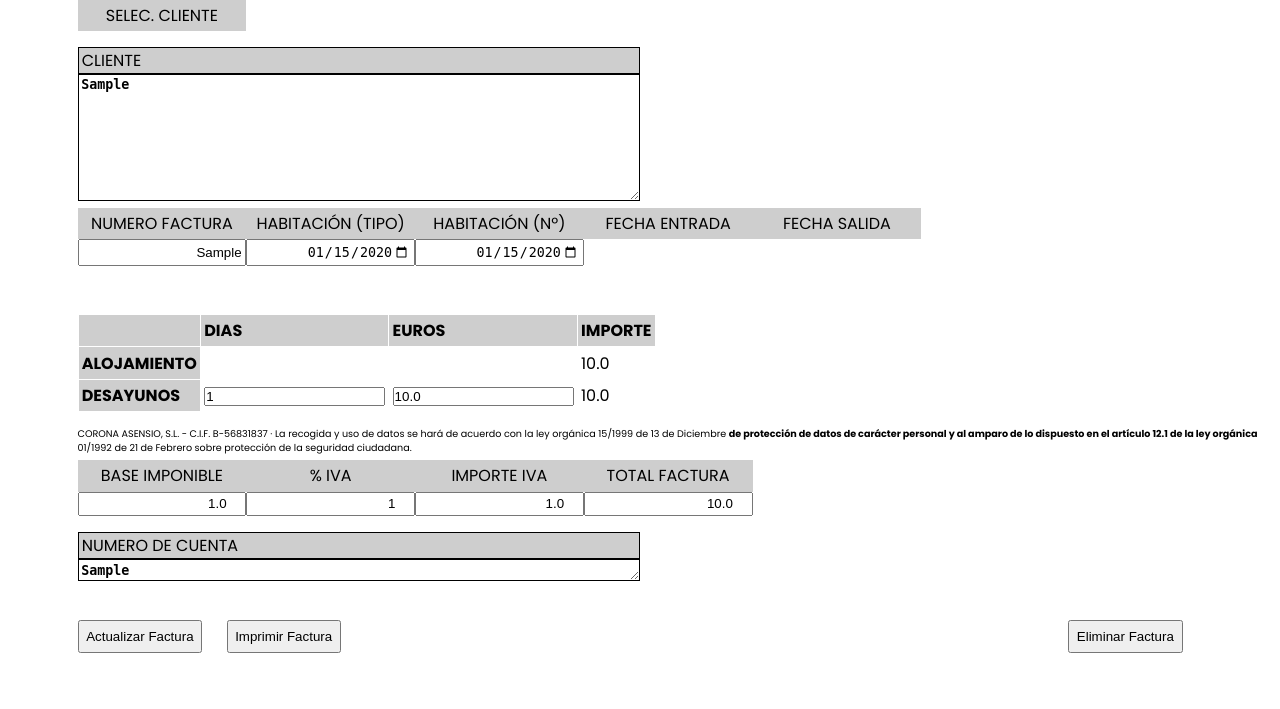
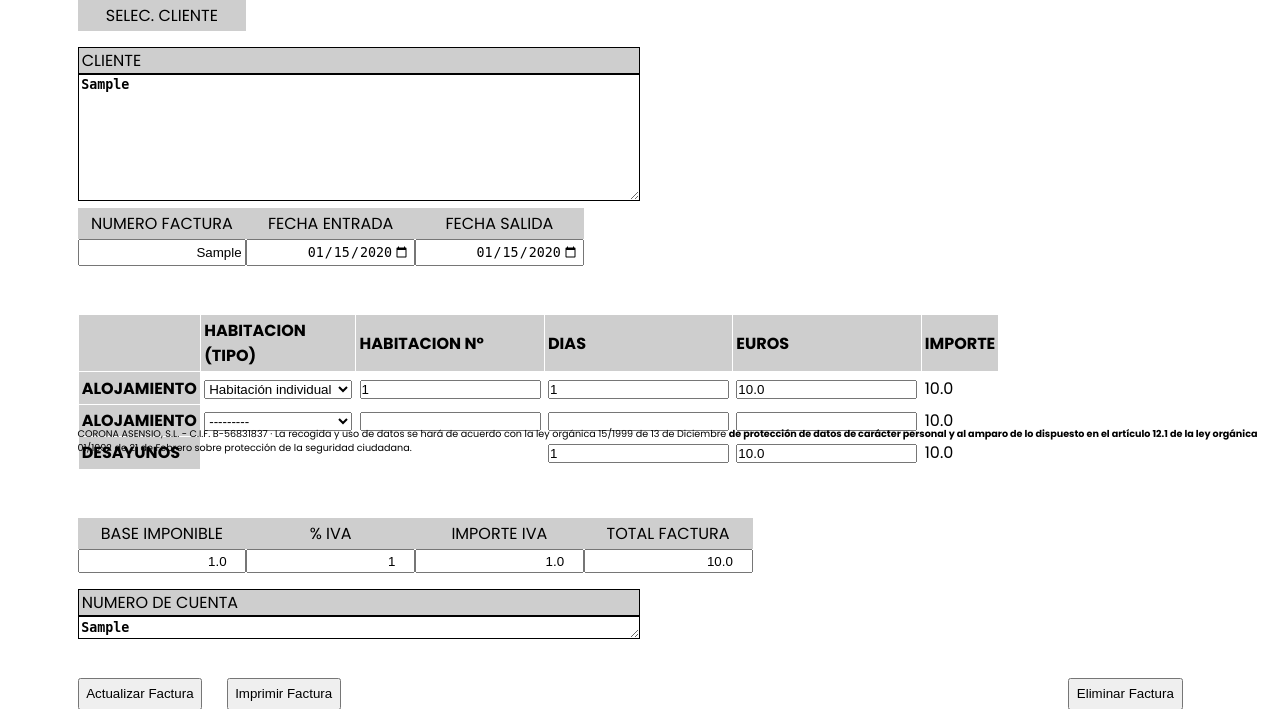
Before and after one commit to mlevitorresv/FacturacionSW, a Django app: page /facturas/1 in a window 1280 px wide. Shown: the part 345-1054 px from the top of the page. Before the commit the page ends 998 px from the top, so only its background shows below. Run offline with Django 5.2, Linux system fonts and the light colour scheme; tables that the repository leaves empty hold one stand-in row (values such as "Sample post"); some web fonts are replaced.

Commit message:
mostrar todos los datos correctamente en factura/id (no actualiza datos)

```diff
--- a/FacturacionSW/CoronaCastilla/templates/gestionarFactura.html
+++ b/FacturacionSW/CoronaCastilla/templates/gestionarFactura.html
@@ -37,8 +37,6 @@
         <div class="plantilla__form__articulos">
             <div class="plantilla__form__articulos__fields">
                 <p class="plantilla__form__articulos__fields__field">NUMERO FACTURA</p>
-                <p class="plantilla__form__articulos__fields__field">HABITACIÓN (TIPO)</p>
-                <p class="plantilla__form__articulos__fields__field">HABITACIÓN (Nº)</p>
                 <p class="plantilla__form__articulos__fields__field">FECHA ENTRADA</p>
                 <p class="plantilla__form__articulos__fields__field">FECHA SALIDA</p>
             </div>
@@ -55,32 +53,46 @@
             <thead class="plantilla__form__tabla__thead">
                 <tr class="plantilla__form__tabla__thead__trow">
                     <td class="plantilla__form__tabla__thead__trow__tdata"></td>
+                    <td class="plantilla__form__tabla__thead__trow__tdata">HABITACION (TIPO)</td>
+                    <td class="plantilla__form__tabla__thead__trow__tdata">HABITACION Nº</td>
                     <td class="plantilla__form__tabla__thead__trow__tdata">DIAS</td>
                     <td class="plantilla__form__tabla__thead__trow__tdata">EUROS</td>
                     <td class="plantilla__form__tabla__thead__trow__tdata">IMPORTE</td>
                 </tr>
             </thead>
+            {{ habitacion_formset.management_form }}  <!-- Añadir los campos ocultos del formset -->
             <tbody class="plantilla__form__tabla__tbody">
+                {% for habitacion in habitacion_formset %}
                 <tr class="plantilla__form__tabla__tbody__trow">
                     <td class="plantilla__form__tabla__tbody__trow__tdata">ALOJAMIENTO</td>
                     <td class="plantilla__form__tabla__tbody__trow__tdata">
-                        {{ form.alojamiento_dias }}
+                        {{ habitacion.tipo_habitacion }}
                     </td>
                     <td class="plantilla__form__tabla__tbody__trow__tdata">
-                        {{ form.alojamiento_precio }}
+                        {{ habitacion.numero_habitacion }}
                     </td>
-                    <td class="plantilla__form__tabla__tbody__trow__tdata"  id="alojamientoResult">{{ alojamiento_result }}</td>
+                    <td class="plantilla__form__tabla__tbody__trow__tdata">
+                        {{ habitacion.alojamiento_dias }}
+                    </td>
+                    <td class="plantilla__form__tabla__tbody__trow__tdata">
+                        {{ habitacion.alojamiento_precio }}
+                    </td>
+                    <td class="plantilla__form__tabla__tbody__trow__tdata" id="alojamientoResult">{{ alojamiento_result }}</td>
                 </tr>
+                {% endfor %}
 
                 <tr class="plantilla__form__tabla__tbody__trow">
                     <td class="plantilla__form__tabla__tbody__trow__tdata">DESAYUNOS</td>
+                    <td class="plantilla__form__tabla__tbody__trow__tdata"></td>
+                    <td class="plantilla__form__tabla__tbody__trow__tdata"></td>
                     <td class="plantilla__form__tabla__tbody__trow__tdata">
                         {{ form.desayuno_dias }}
                     </td>
                     <td class="plantilla__form__tabla__tbody__trow__tdata">
                         {{ form.desayuno_precio }}
                     </td>
-                    <td class="plantilla__form__tabla__tbody__trow__tdata" id="desayunoResult">{{ desayuno_result }}</td>
+                    <td class="plantilla__form__tabla__tbody__trow__tdata" id="desayunoResult">{{ desayuno_result }}
+                    </td>
                 </tr>
             </tbody>
         </table>
--- a/FacturacionSW/CoronaCastilla/views/facturasViews.py
+++ b/FacturacionSW/CoronaCastilla/views/facturasViews.py
@@ -163,36 +163,56 @@
 def view_factura_id(request, factura_id):
     factura = get_object_or_404(Factura, id=factura_id)
 
+    # Crear el FormSet para las habitaciones
+    HabitacionFormSet = modelformset_factory(Habitacion, form=HabitacionForm, extra=1, can_delete=True)
+
     if request.method == 'POST':
         form = FacturaForm(request.POST, instance=factura)
+        habitacion_formset = HabitacionFormSet(request.POST, queryset=factura.habitaciones.all())
 
-        if form.is_valid():
+        if form.is_valid() and habitacion_formset.is_valid():
             form.save()
 
+            # Guardar cada habitación en el FormSet
+            for habitacion_form in habitacion_formset:
+                if habitacion_form.cleaned_data and habitacion_form not in habitacion_formset.deleted_forms:
+                    habitacion = habitacion_form.save(commit=False)
+                    habitacion.factura = factura  # Asignar la factura a la habitación
+                    habitacion.save()
+
+            # Eliminar las habitaciones marcadas para eliminar
+            for habitacion_form in habitacion_formset.deleted_forms:
+                habitacion_form.instance.delete()
+
+            # Generar y guardar el PDF de la factura
             factura_name = f"factura_{str(factura.numero_factura).replace('/', '_')}.pdf"
-            external_drive_path = "D:\FACTURAS"
+            external_drive_path = "D:\\FACTURAS"
             output_path = os.path.join(external_drive_path, factura_name)
             generate_pdf(factura, output_path)
 
             messages.success(request, "Factura actualizada correctamente.")
             return redirect('facturas')
         else:
-            print(form.errors)
+            print('Errores:', form.errors, habitacion_formset.errors)
     else:
         form = FacturaForm(instance=factura)
+        habitacion_formset = HabitacionFormSet(queryset=factura.habitaciones.all())
 
-    for habitacion in factura.habitaciones.all():
-        alojamiento_result = habitacion.alojamiento_dias * habitacion.alojamiento_precio
+    # Calcular resultados de alojamiento y desayuno
+    habitaciones = factura.habitaciones.all()
+    alojamiento_result = sum(habitacion.alojamiento_dias * habitacion.alojamiento_precio for habitacion in habitaciones)
     desayuno_result = factura.desayuno_dias * factura.desayuno_precio
 
     context = {
         'factura': factura,
+        'form': form,
+        'habitacion_formset': habitacion_formset,  # Incluir el formset en el contexto
         'alojamiento_result': alojamiento_result,
-        'desayuno_result': desayuno_result,
-        'form': form
+        'desayuno_result': desayuno_result
     }
 
     return render(request, 'gestionarFactura.html', context)
+
 
 
 
```
